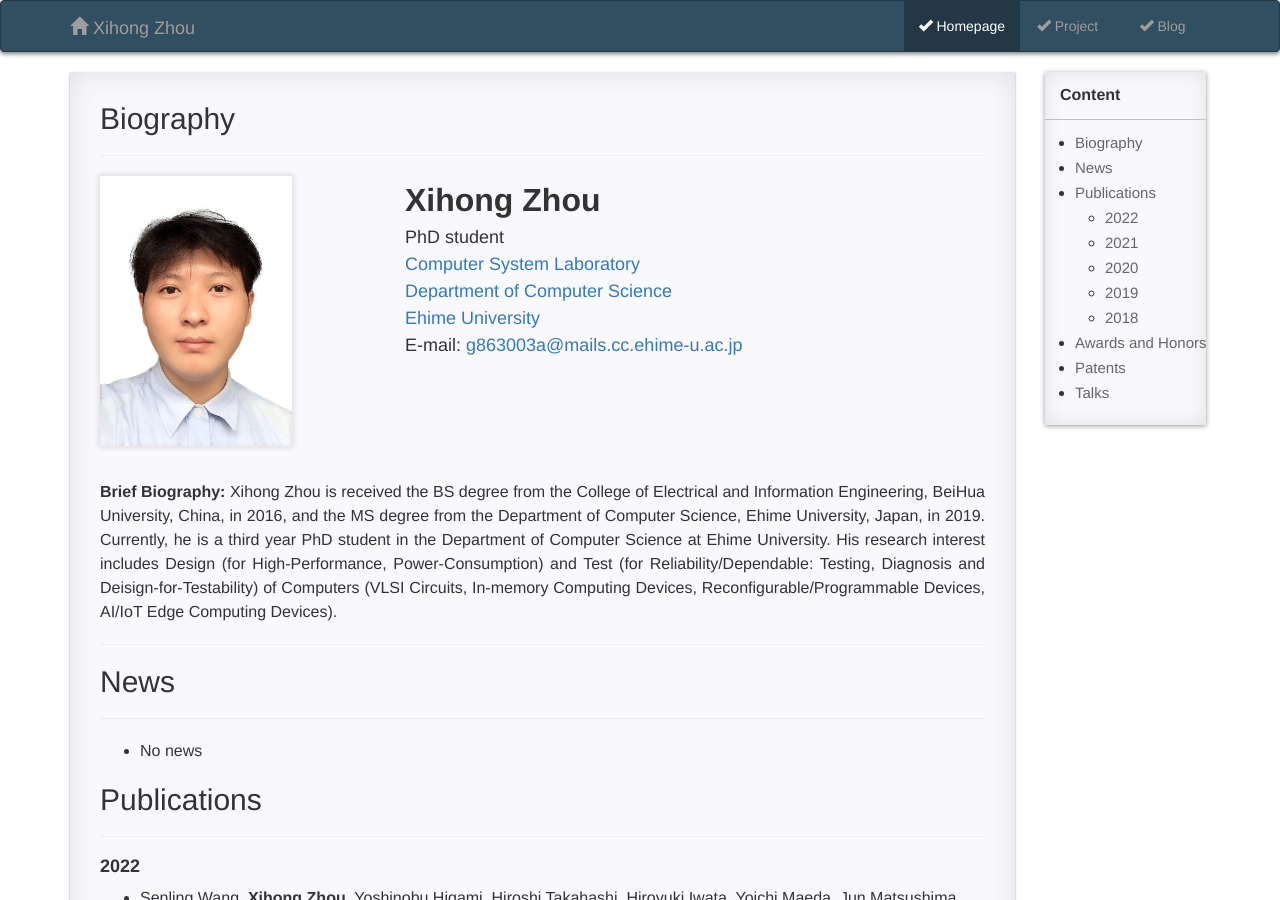
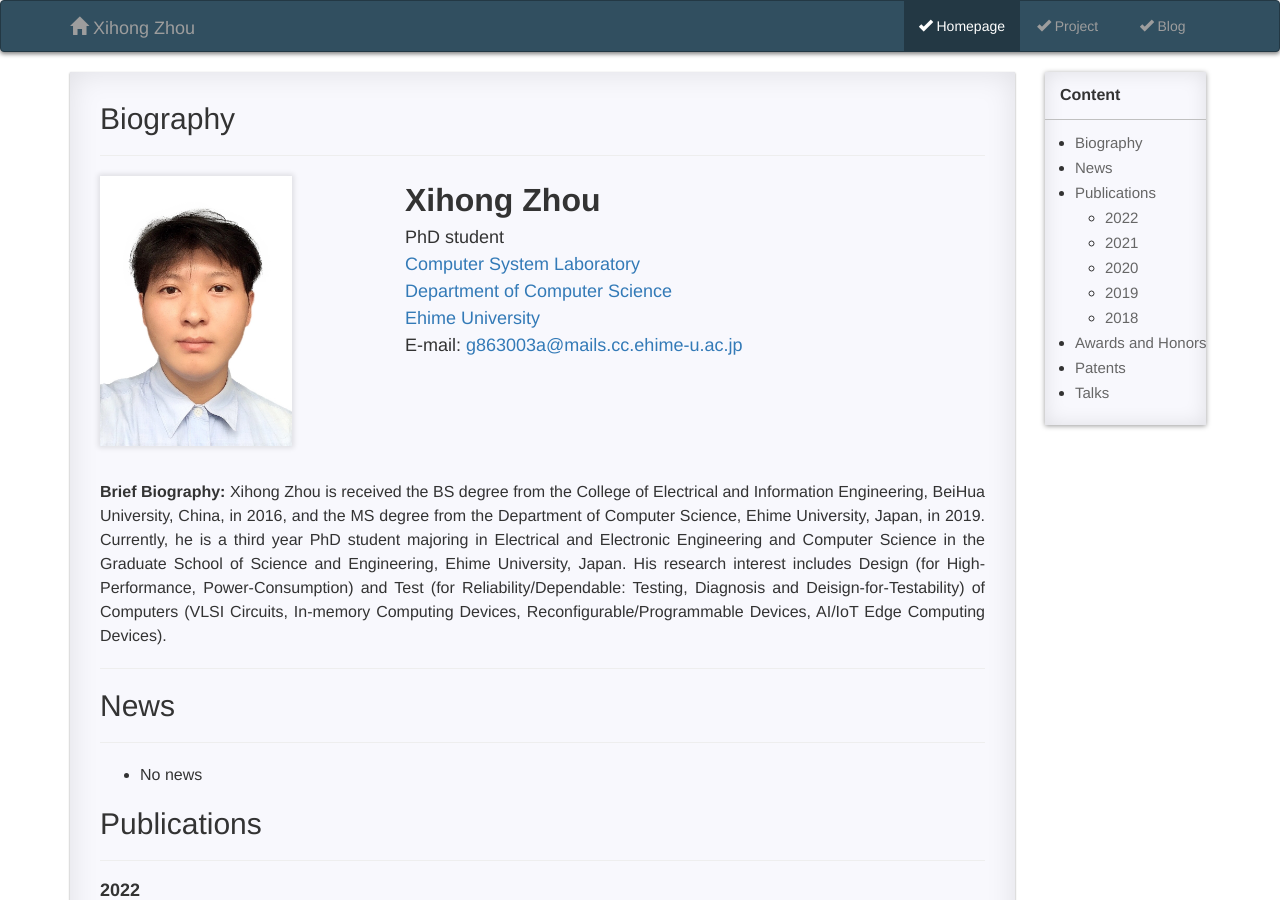
Before and after one commit to XihongZhou/xihongzhou.github.io, a Jekyll site: the page built from pages/1_homepage.md, in a window 1280 px wide and 900 px high. Built offline with Jekyll 4.4.1, drawn with Linux system fonts in a browser that asks for light colours; comment, search, counter and statistics services are not loaded.

Commit message:
Update 1_homepage.md

```diff
--- a/pages/1_homepage.md
+++ b/pages/1_homepage.md
@@ -37,7 +37,7 @@ permalink: /homepage/
 <font size="3"><b>Brief Biography:</b></font>
 <font size="3.0">
   Xihong Zhou is received the BS degree from the College of Electrical and Information Engineering, BeiHua University, China, in 2016, and the MS degree from the Department of Computer Science, Ehime University, Japan, in 2019.
-  Currently, he is a third year PhD student in the Department of Computer Science at Ehime University. His research interest includes Design (for High-Performance, Power-Consumption) and Test (for Reliability/Dependable: Testing, Diagnosis and Deisign-for-Testability) of Computers (VLSI Circuits, In-memory Computing Devices, Reconfigurable/Programmable Devices, AI/IoT Edge Computing Devices).
+  Currently, he is a third year PhD student majoring in Electrical and Electronic Engineering and Computer Science in the Graduate School of Science and Engineering, Ehime University, Japan. His research interest includes Design (for High-Performance, Power-Consumption) and Test (for Reliability/Dependable: Testing, Diagnosis and Deisign-for-Testability) of Computers (VLSI Circuits, In-memory Computing Devices, Reconfigurable/Programmable Devices, AI/IoT Edge Computing Devices).
 </font>
 </p>
 <hr>
```
